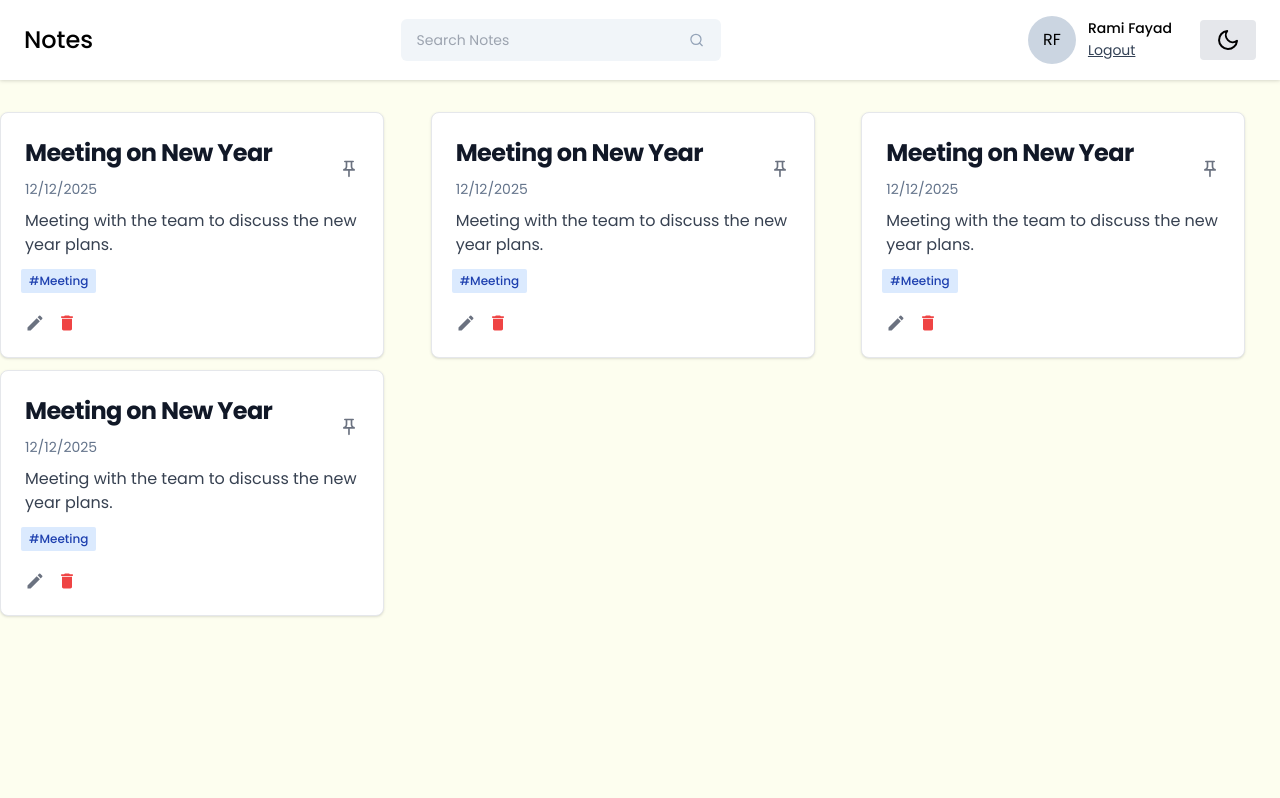
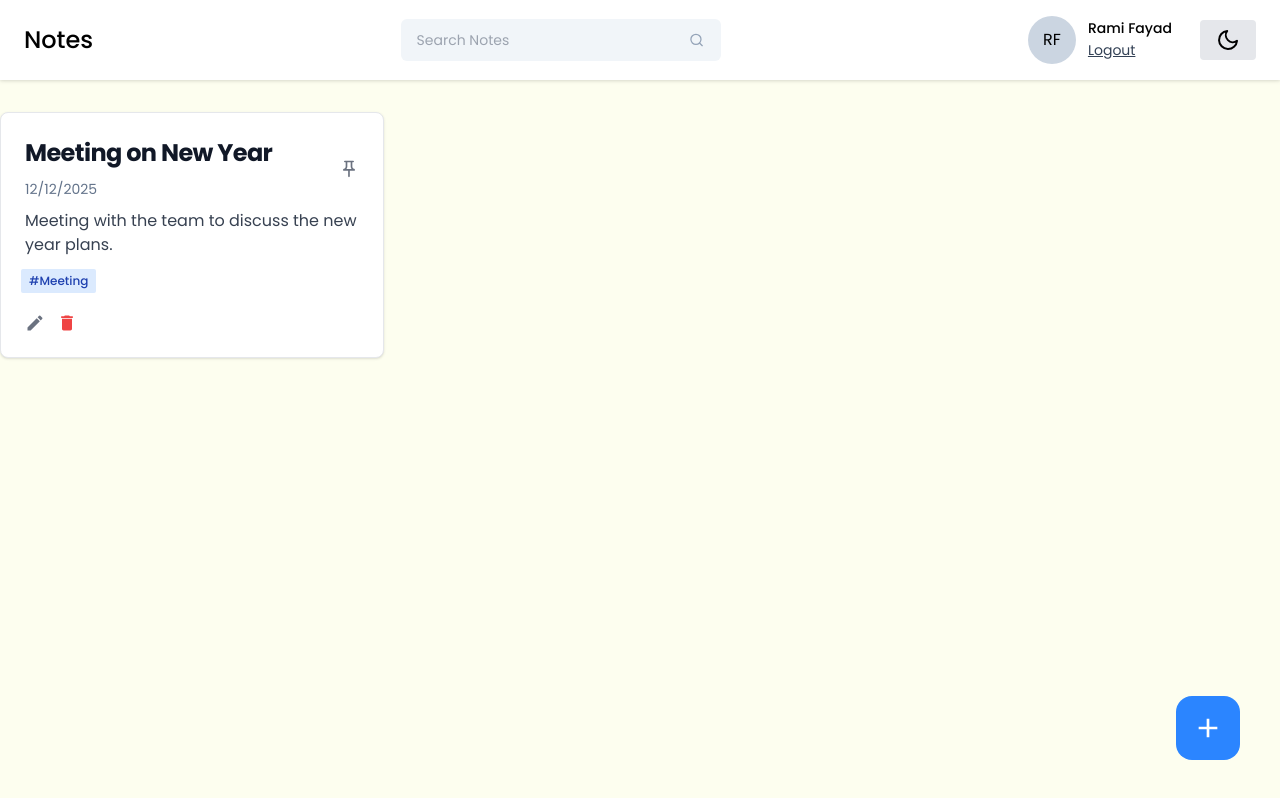
Before and after one commit to Rami-Fayad/Notes-APP, a React (Vite) app in the folder Frontend/: page /dashboard in a window 1280 px wide. Built offline with nearby package versions, Linux system fonts and the light colour scheme.

Commit message:
ADD/Edit Modal

```diff
--- a/Frontend/package.json
+++ b/Frontend/package.json
@@ -13,6 +13,7 @@
     "react": "^18.3.1",
     "react-dom": "^18.3.1",
     "react-icons": "^5.4.0",
+    "react-modal": "^3.16.3",
     "react-router-dom": "^7.0.2"
   },
   "devDependencies": {
--- a/Frontend/src/components/Cards/Notecard.jsx
+++ b/Frontend/src/components/Cards/Notecard.jsx
@@ -25,10 +25,10 @@ const Notecard = ({
           onClick={OnPin}
         />
       </div>
-      <p class="mb-3 mt-2 font-normal text-gray-700 dark:text-gray-400">
+      <p className="mb-3 mt-2 font-normal text-gray-700 dark:text-gray-400">
         {content?.slice(0, 60)}
       </p>
-      <div class="flex flex-wrap mt-2 -mx-1">
+      <div className="flex flex-wrap mt-2 -mx-1">
         <span className="px-2 py-1 mb-1 mr-1 text-xs font-medium text-blue-800 bg-blue-100 rounded-sm dark:bg-blue-200 dark:text-blue-900">
           {tags}
         </span>
--- a/Frontend/src/index.css
+++ b/Frontend/src/index.css
@@ -25,4 +25,7 @@
   .icon-btn{
     @apply text-3xl cursor-pointer
   }
+  .input-label {
+    @apply text-sm text-gray-500
+  }
 }
--- /dev/null
+++ b/Frontend/src/pages/Home/AddEditNotes.jsx
@@ -0,0 +1,35 @@
+import React from "react";
+
+const AddEditNotes = () => {
+  return (
+    <div>
+      <div className="flex flex-col gap-3">
+        <label className="input-label">Title</label>
+        <input
+          type="text"
+          className=" text-sm sm:text-2xl text-slate-950 outline-none dark:text-white"
+          placeholder="Go to Gym"
+        />
+      </div>
+
+      <div className="flex flex-col gap-3 mt-4">
+        <label className="input-label">Content</label>
+        <textarea
+          className="block p-2.5 w-fulltext-sm outline-none text-gray-900 rounded-lg border border-gray-300 focus:ring-blue-500 focus:border-blue-500 dark:bg-gray-700 dark:border-gray-600 dark:placeholder-gray-400 dark:text-white dark:focus:ring-blue-500 dark:focus:border-blue-500"
+          placeholder="Go to Gym"
+          rows={10}
+        />
+      </div>
+
+      <div className="mt-4">
+        <label className="input-label">Tags</label>
+        <button className="btn-primary font-medium mt-5 p-3"
+         onClick={() => {}}>
+         ADD
+        </button>
+      </div>
+    </div>
+  );
+};
+
+export default AddEditNotes;
--- a/Frontend/src/pages/Home/Home.jsx
+++ b/Frontend/src/pages/Home/Home.jsx
@@ -1,62 +1,66 @@
-import React from 'react'
-import Navbar from '../../components/Navbar/Navbar'
-import Notecard from '../../components/Cards/Notecard'
+import React from "react";
+import Navbar from "../../components/Navbar/Navbar";
+import Notecard from "../../components/Cards/Notecard";
+import { MdAdd } from "react-icons/md";
+import AddEditNotes from "./AddEditNotes";
+import { useState } from "react";
+import Modal from "react-modal";
+
 
 const Home = () => {
+  const [openAddEditNote, setOpenAddEditNote] = useState({
+    isshowen: false,
+    type: "Add",
+    note: null,
+  });
+
+  const closeModal = () => {
+    setOpenAddEditNote({
+      isshowen: false,
+      type: "Add", // Reset type if closing
+      note: null, // Clear the note
+    });
+  };
   return (
     <>
-      <Navbar/>
-      <div className='container mx-auto'>
-      <div className='grid grid-cols-1 gap-3 mt-8 md:grid-cols-2 lg:grid-cols-3'>
+      <Navbar />
+      <div className="container mx-auto">
+        <div className="grid grid-cols-1 gap-3 mt-8 md:grid-cols-2 lg:grid-cols-3">
           <Notecard
             title="Meeting on New Year"
             date="12/12/2025"
             content="Meeting with the team to discuss the new year plans."
             tags="#Meeting"
             ispinned={true}
-      onEdit={()=>{}}
-      OnDelete={()=>{}}
-      onPin={()=>{}}
-
-      />
-      <Notecard
-      title="Meeting on New Year"
-      date="12/12/2025"
-      content="Meeting with the team to discuss the new year plans."
-      tags="#Meeting"
-      ispinned={true}
-      onEdit={()=>{}}
-      OnDelete={()=>{}}
-      onPin={()=>{}}
-
-      />
-      <Notecard
-      title="Meeting on New Year"
-      date="12/12/2025"
-      content="Meeting with the team to discuss the new year plans."
-      tags="#Meeting"
-      ispinned={true}
-      onEdit={()=>{}}
-      OnDelete={()=>{}}
-      onPin={()=>{}}
-
-      />
-      <Notecard
-      title="Meeting on New Year"
-      date="12/12/2025"
-      content="Meeting with the team to discuss the new year plans."
-      tags="#Meeting"
-      ispinned={true}
-      onEdit={()=>{}}
-      OnDelete={()=>{}}
-      onPin={()=>{}}
-
+            onEdit={() => {}}
+            OnDelete={() => {}}
+            onPin={() => {}}
           />
         </div>
       </div>
+      <Modal
+      isOpen ={openAddEditNote.isshowen}
+      onRequestClose ={closeModal}
+      style={{
+        overlay: {
+          backgroundColor: "rgba(0,0,0,0.4)",
+        },
+      }}
+      contentLabel=""
+      className=" w-[80%] sm:w-[40%] max-h-3/4 bg-white dark:bg-gray-800 rounded-lg shadow-lg p-5 mx-auto mt-14"
+      >
+      <AddEditNotes />
 
+      </Modal>
+
+      <button
+        className="w-16 h-16 flex  justify-center items-center  bg-primary absolute right-10 bottom-10 rounded-2xl hover:bg-blue-600"
+        onClick={() => {setOpenAddEditNote({isshowen: true, type: "Add", note: null})}}
+      >
+        <MdAdd className="text-white text-[32px]" />
+      </button>
     </>
-  )
-}
+  );
+};
 
-export default Home
+export default Home;
```
Also changed, not shown: 1 other file (tests, documents, lock files or other folders). Lines whose indentation alone changed are shown as unchanged.
